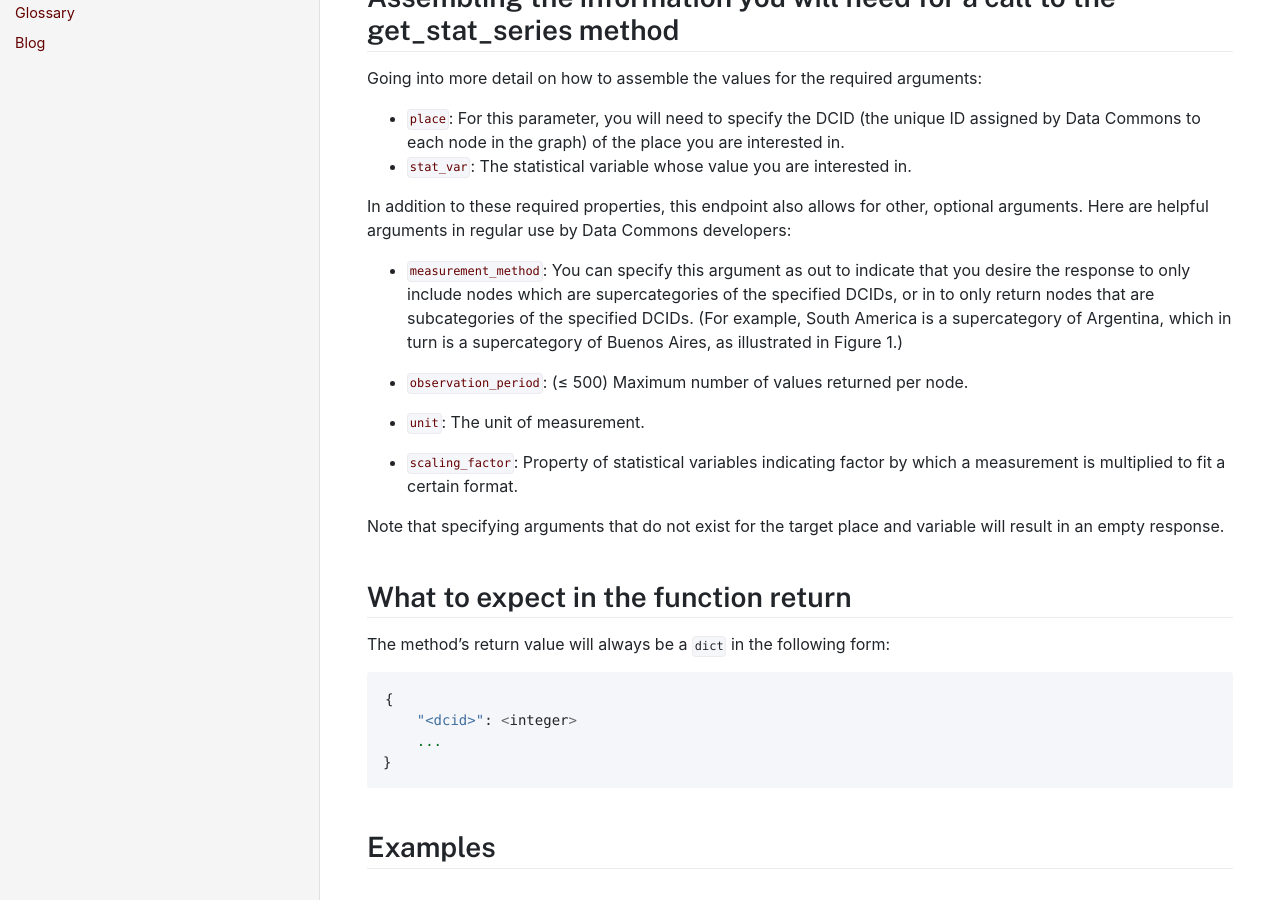
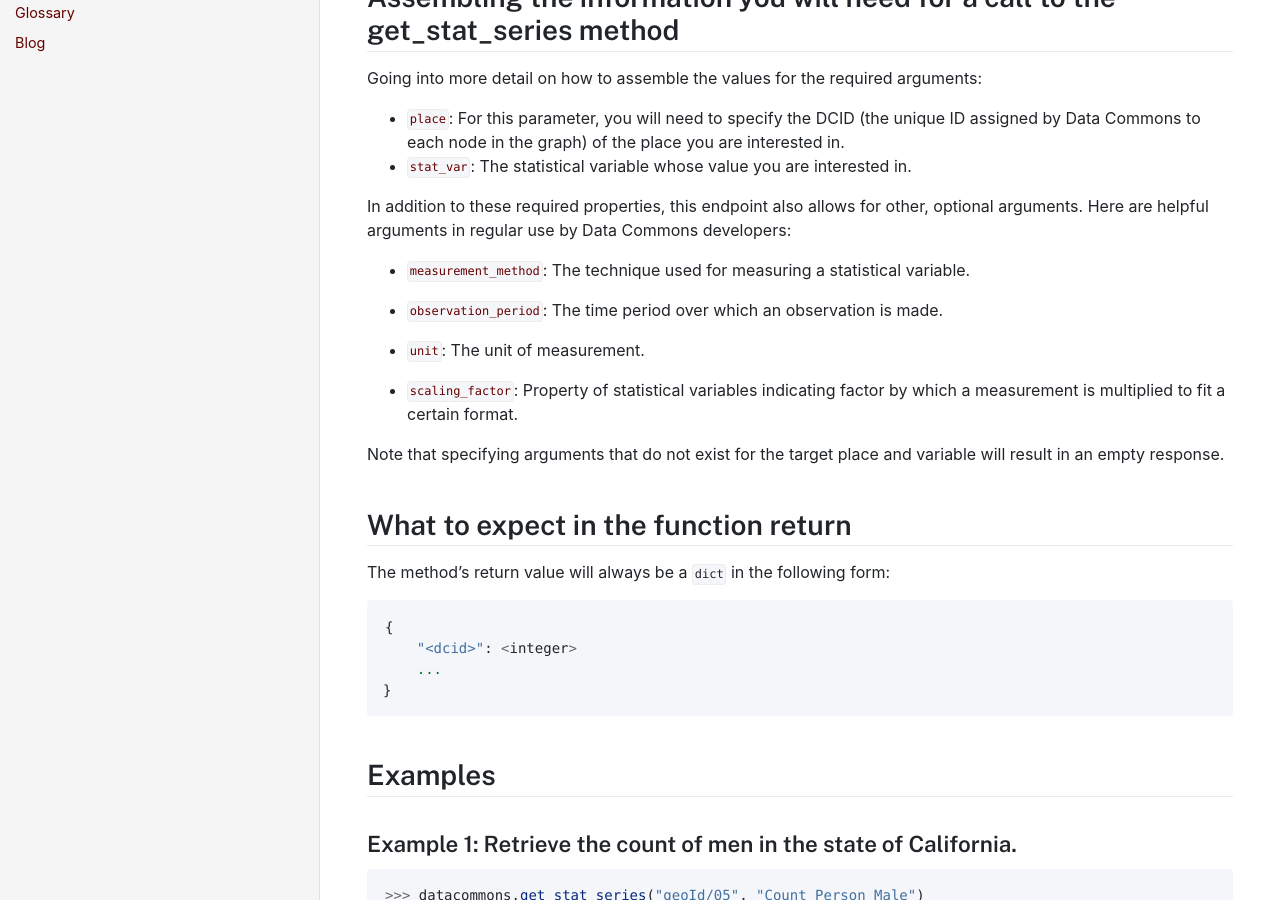
Before and after one commit to datacommonsorg/docsite, a Jekyll site: the page built from api/python/stat_series.md, in a window 1280 px wide and 900 px high, scrolled down 663 px. Built offline with Jekyll 4.4.1, drawn with Linux system fonts in a browser that asks for light colours; comment, search, counter and statistics services are not loaded.

Commit message:
per feedback

```diff
--- a/api/python/stat_series.md
+++ b/api/python/stat_series.md
@@ -36,13 +36,13 @@ Going into more detail on how to assemble the values for the required arguments:
 
 In addition to these required properties, this endpoint also allows for other, optional arguments. Here are helpful arguments in regular use by Data Commons developers:
 
-- [`measurement_method`](/glossary.html): You can specify this argument as out to indicate that you desire the response to only include nodes which are supercategories of the specified DCIDs, or in to only return nodes that are subcategories of the specified DCIDs. (For example, South America is a supercategory of Argentina, which in turn is a supercategory of Buenos Aires, as illustrated in Figure 1.)
+  - [`measurement_method`](https://docs.datacommons.org/glossary.html): The technique used for measuring a statistical variable.
 
-- [`observation_period`](/glossary.html): (≤ 500) Maximum number of values returned per node.
+  - [`observation_period`](https://docs.datacommons.org/glossary.html): The time period over which an observation is made.
 
-- [`unit`](/glossary.html): The unit of measurement.
+  - [`unit`](https://docs.datacommons.org/glossary.html): The unit of measurement.
 
-- [`scaling_factor`](/glossary.html): Property of statistical variables indicating factor by which a measurement is multiplied to fit a certain format.
+  - [`scaling_factor`](https://docs.datacommons.org/glossary.html): Property of statistical variables indicating factor by which a measurement is multiplied to fit a certain format.
 
 Note that specifying arguments that do not exist for the target place and variable will result in an empty response.
 
```
